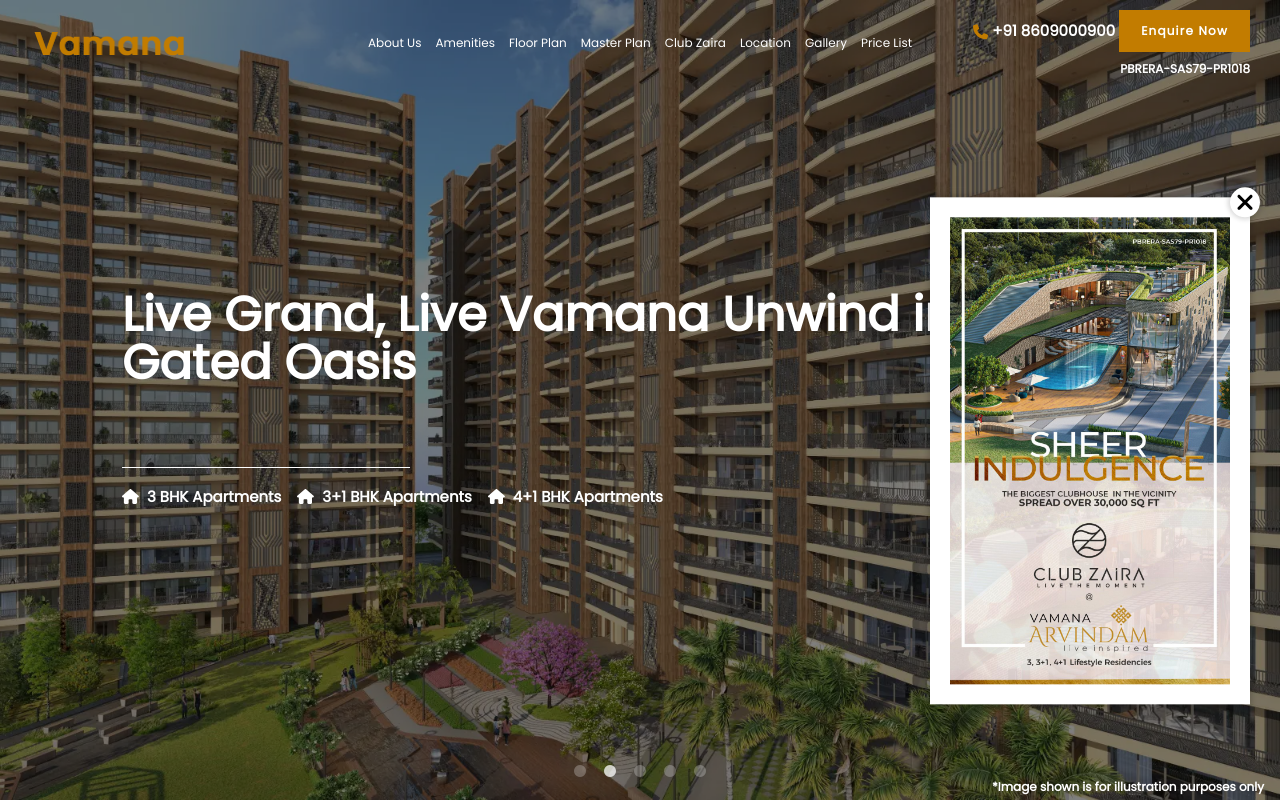
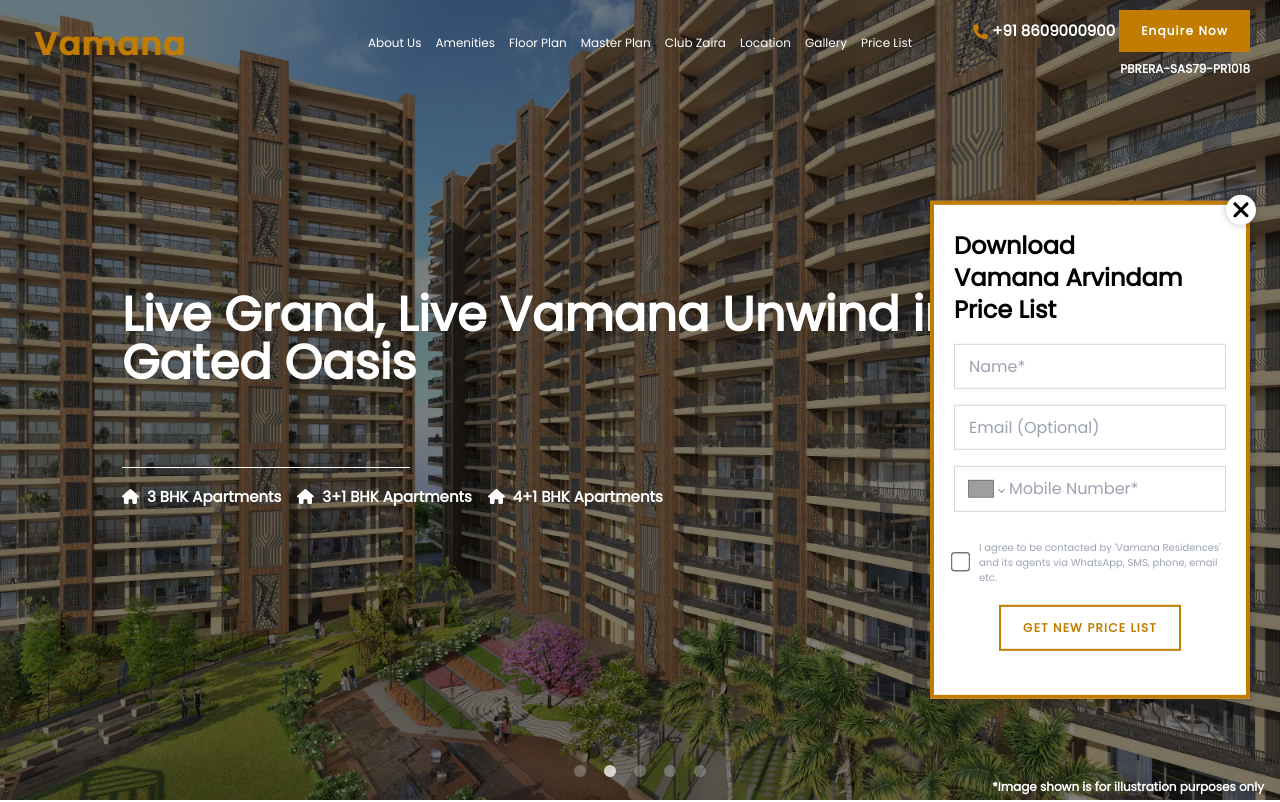
Before and after one commit to soniiosandweb/vamana, a React (Create React App) app: page / in a window 1280 px wide. Shown: the top 802 px of the page. Built offline with nearby package versions, Linux system fonts and the light colour scheme; grey boxes are pictures that could not be loaded.

Commit message:
Email fix

```diff
--- a/src/components/Layouts/EnquireForm/EnquireForm.jsx
+++ b/src/components/Layouts/EnquireForm/EnquireForm.jsx
@@ -6,7 +6,7 @@
 import { CircularProgress } from '@mui/material';
 import { useNavigate } from "react-router-dom";
 
-const EnquireForm = ({ title, setOpen, button }) => {
+const EnquireForm = ({ subtitle, title, setOpen, button, setshowsidePopup }) => {
     // const [formVisible, setFormVisible] = useState(true);
     const [name, setName] = useState("");
     const [email, setEmail] = useState("");
@@ -50,9 +50,16 @@
             .then(function (response) {
                 //handle success
 
+                console.log(response.data.status)
+
                 if (response.data.status === 0) {
                     setLoading(false);
+                    if(setOpen){
                        setOpen(false);
+                    }
+                    if(setshowsidePopup){
+                        setshowsidePopup(false);
+                    }
                     navigate('/thankyou');
 
                     // setFormSuccess("THANK YOU !! Our Team Will Contact You Shortly!");
@@ -158,7 +165,10 @@
                     <p className="text-green-700 py-2 text-[12px] text-center">{formSuccess}</p>
                 )} */}
                 <div id='enquiry-form'>
-                    <p className="text-2xl title font-extrabold capitalize mb-2.5">{title}</p>
+                    <p className="text-2xl title font-extrabold capitalize mb-2.5">
+                        {subtitle && <span className='block'>{subtitle}</span>}
+                        {title}
+                    </p>
                     <div className="py-2">
                         <input
                             type="text"
--- a/src/components/Layouts/Header/header.jsx
+++ b/src/components/Layouts/Header/header.jsx
@@ -89,7 +89,7 @@
   ];
 
   useEffect(() => {
-    setTimeout(() => setShowPopupNew(true), 5000);
+    setTimeout(() => setshowsidePopup(true), 5000);
   }, [])
 
   // handle menu click
@@ -250,7 +250,7 @@
         <div className="flex justify-end btn-icon">
           <FontAwesomeIcon icon={faClose} className="text-2xl cursor-pointer" onClick={newSidePopUpClose} />
         </div>
-        <EnquireForm title="Vamana Residences Price List" button="Get New Price List"  />
+        <EnquireForm subtitle="Download" title="Vamana Arvindam Price List" button="Get New Price List" setshowsidePopup={setshowsidePopup} />
       </div>
     </>
   );
```
Lines whose indentation alone changed are shown as unchanged.
